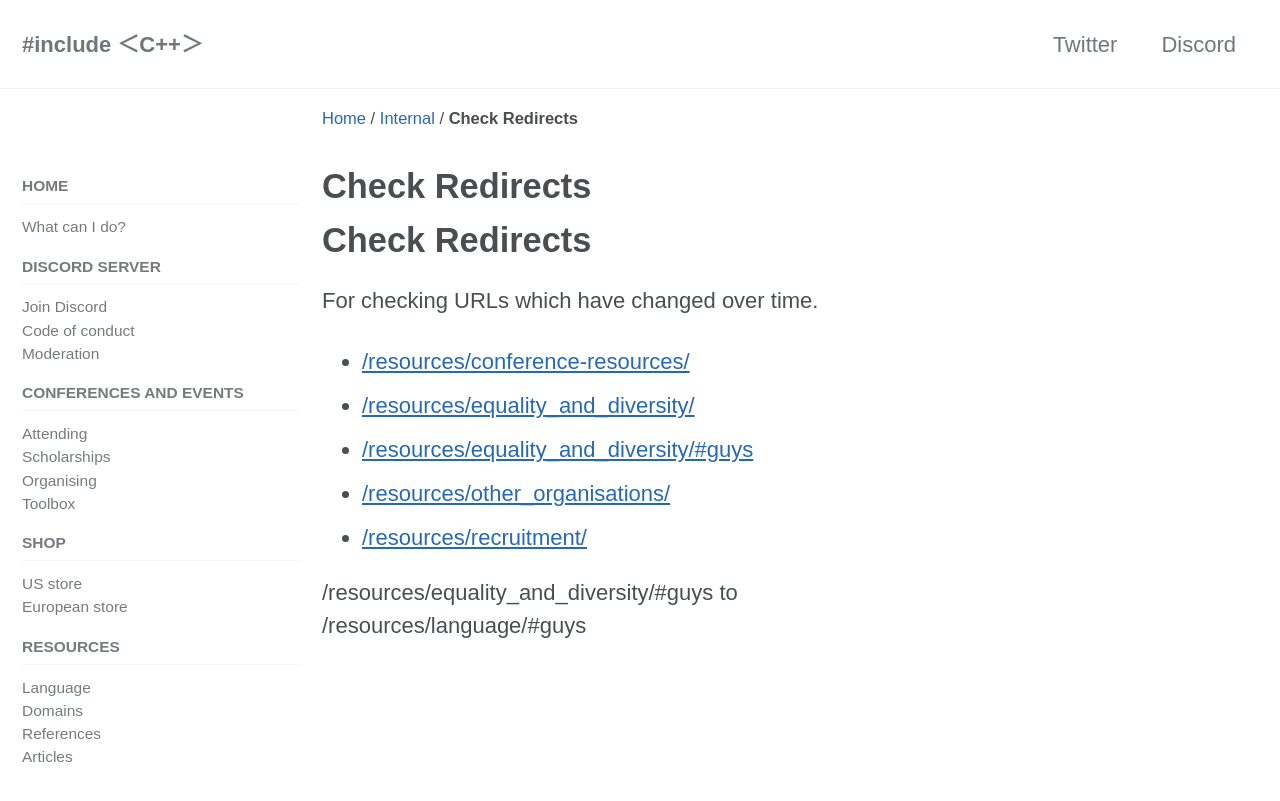
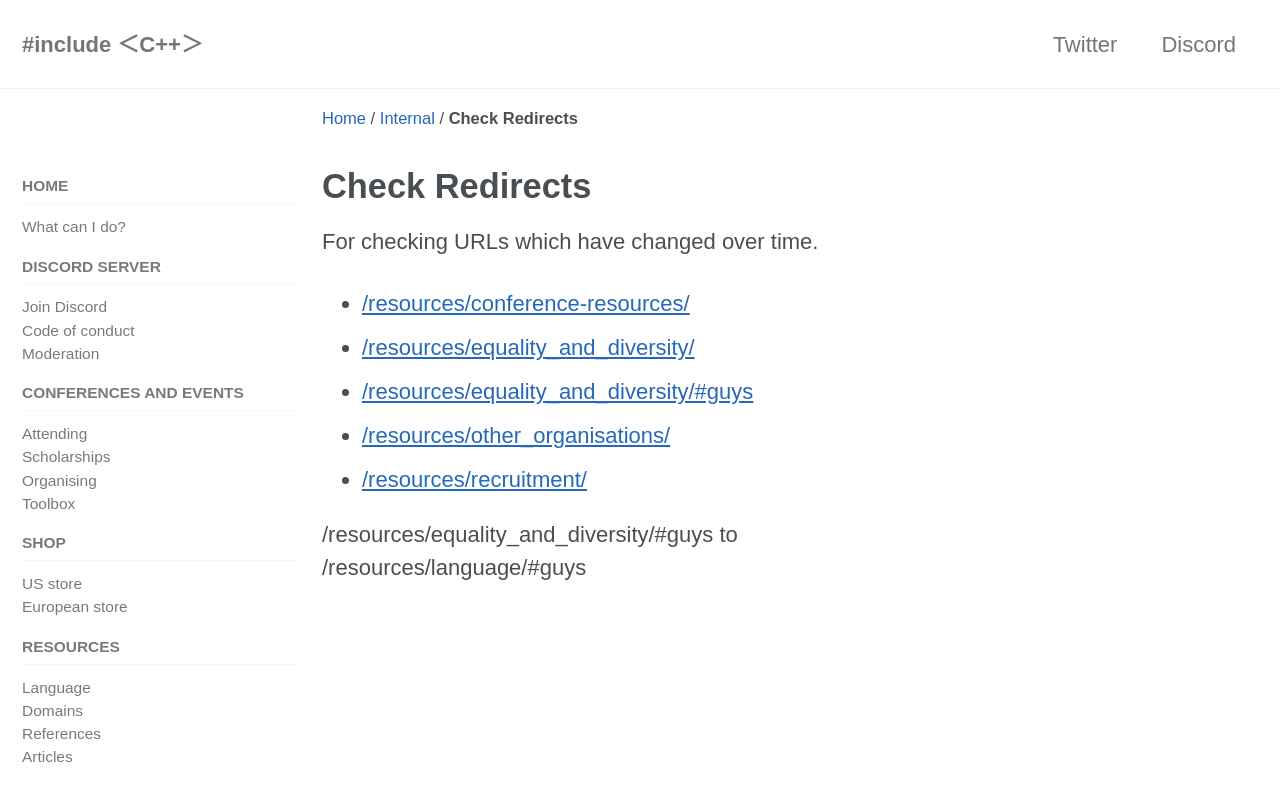
Before and after one commit to include-cpp/include-cpp.github.io, a Jekyll site: the page built from internal/check_redirects.md, in a window 1280 px wide and 900 px high. Shown: the top 801 px of the window. Built offline with Jekyll 4.4.1, drawn with Linux system fonts in a browser that asks for light colours; cached includes are drawn as plain includes; nearby versions of some CDN libraries.

Commit message:
Remove duplicate title

```diff
--- a/internal/check_redirects.md
+++ b/internal/check_redirects.md
@@ -2,8 +2,6 @@
 layout: archive
 title: Check Redirects
 ---
-
-# Check Redirects
 
 For checking URLs which have changed over time.
 
```
